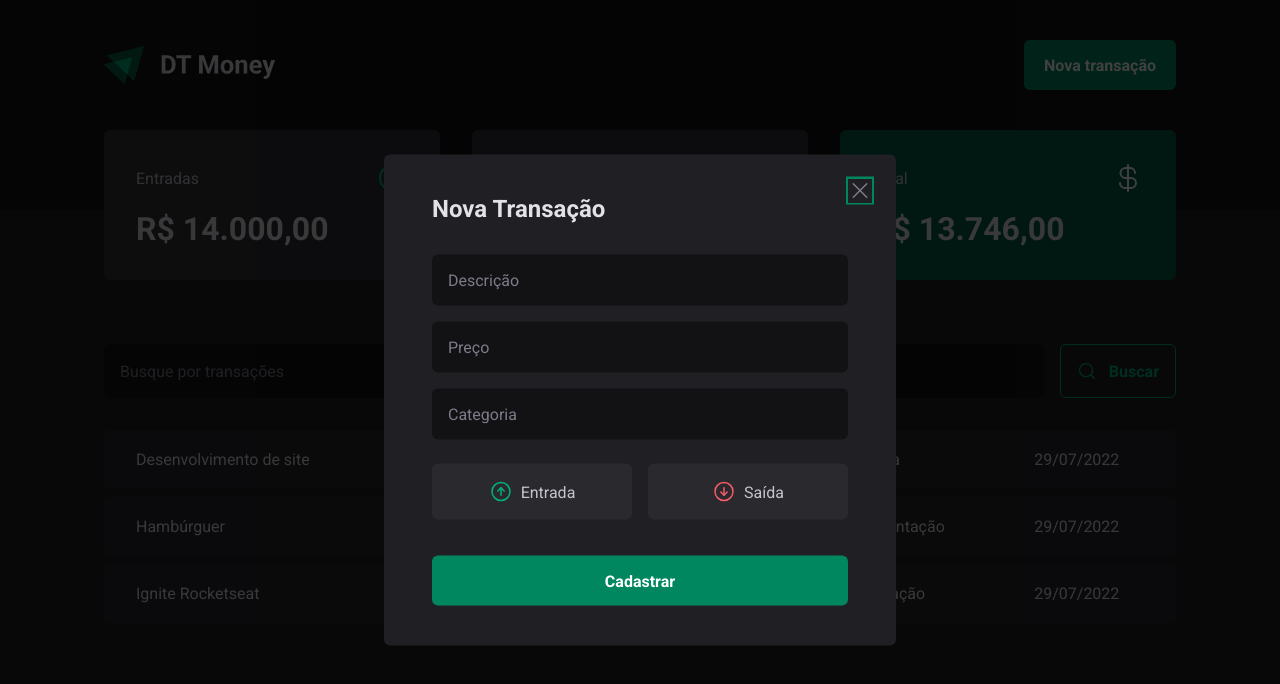
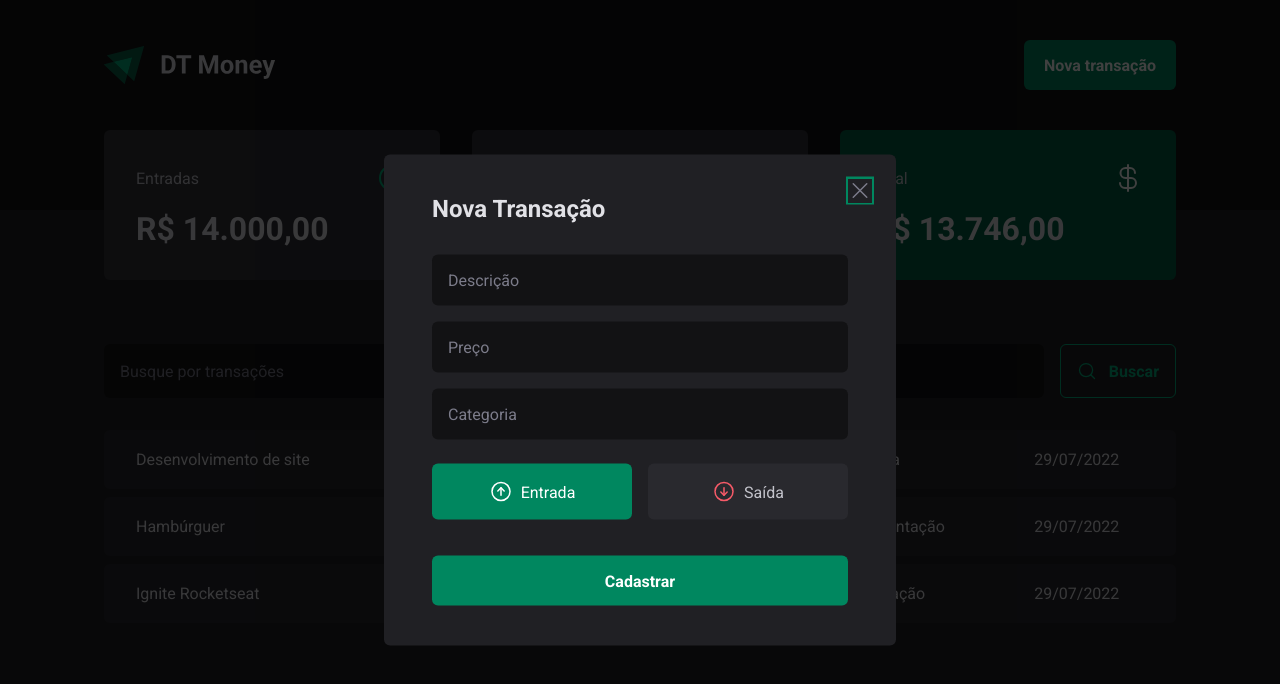
Before and after one commit to larads/DT-Money-Reactjs, a React (Vite) app: page / in a window 1280 px wide. Both pictures are taken after a click on the button "Nova transação". Shown: the top 684 px of the page. Built offline with nearby package versions, Linux system fonts and the light colour scheme; data requests are answered from the project's data file.

Commit message:
✨ feat: Conexão com a API - Controlled components

```diff
--- a/src/components/NewTransactionModal/index.tsx
+++ b/src/components/NewTransactionModal/index.tsx
@@ -1,7 +1,7 @@
 import * as z from 'zod';
-import { useForm } from 'react-hook-form';
 import * as Dialog from '@radix-ui/react-dialog';
 import { zodResolver } from '@hookform/resolvers/zod';
+import { Controller, useForm } from 'react-hook-form';
 import { ArrowCircleDown, ArrowCircleUp, X } from "phosphor-react";
 
 import { CloseButton, Content, Overlay, TransactionType, TransactionTypeButton } from './styles';
@@ -10,17 +10,22 @@
   description: z.string(),
   price: z.number(),
   category: z.string(),
+  type: z.enum(['income', 'outcome']),
 });
 
 type NewTransactionFormInputs = z.infer<typeof newTransactionFormSchema>;
 
 export function NewTransactionModal() {
   const {
+    control,
     register,
     handleSubmit,
     formState: { isSubmitting }
   } = useForm<NewTransactionFormInputs>({
     resolver: zodResolver(newTransactionFormSchema),
+    defaultValues: {
+      type: 'income'
+    }
   })
 
   async function handleCreateNewTransaction(data: NewTransactionFormInputs) {
@@ -60,7 +65,15 @@
             {...register('category')}
           />
 
-          <TransactionType>
+        <Controller
+            control={control}
+            name="type"
+            render={({ field }) => {
+              return (
+                <TransactionType
+                  onValueChange={field.onChange}
+                  value={field.value}
+                >
                   <TransactionTypeButton variant="income" value="income">
                     <ArrowCircleUp size={24} />
                     Entrada
@@ -70,7 +83,9 @@
                     Saída
                   </TransactionTypeButton>
                 </TransactionType>
-
+              )
+            }}
+          />
           <button type="submit" disabled={isSubmitting}>
             Cadastrar
           </button>
```
Lines whose indentation alone changed are shown as unchanged.
